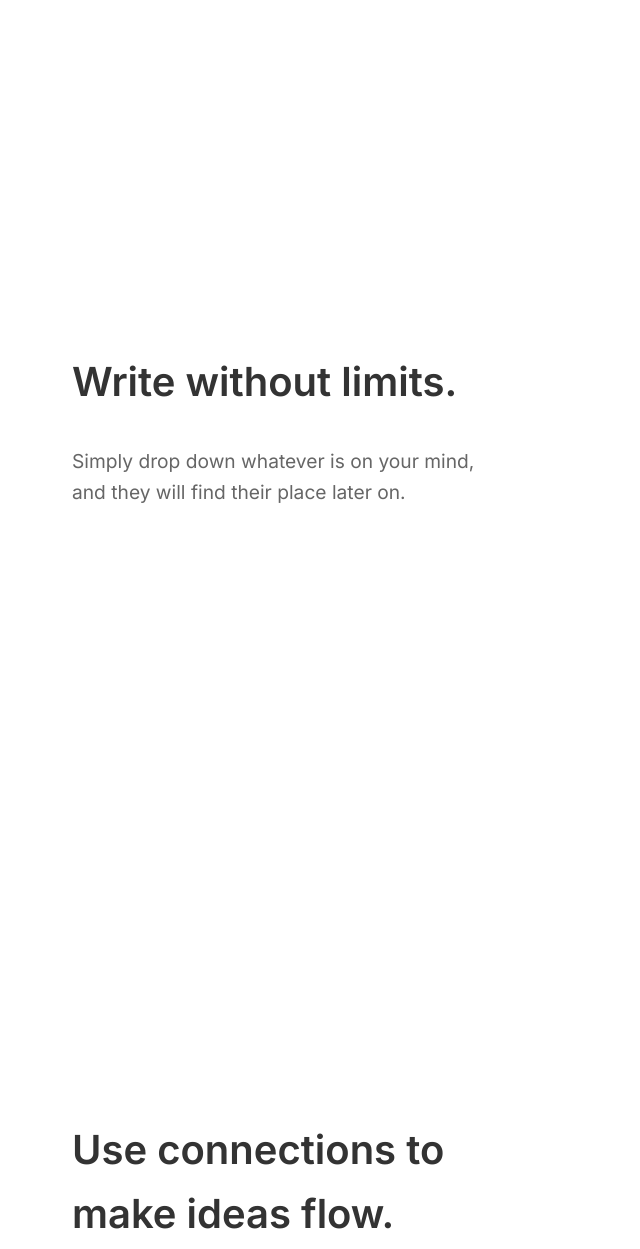
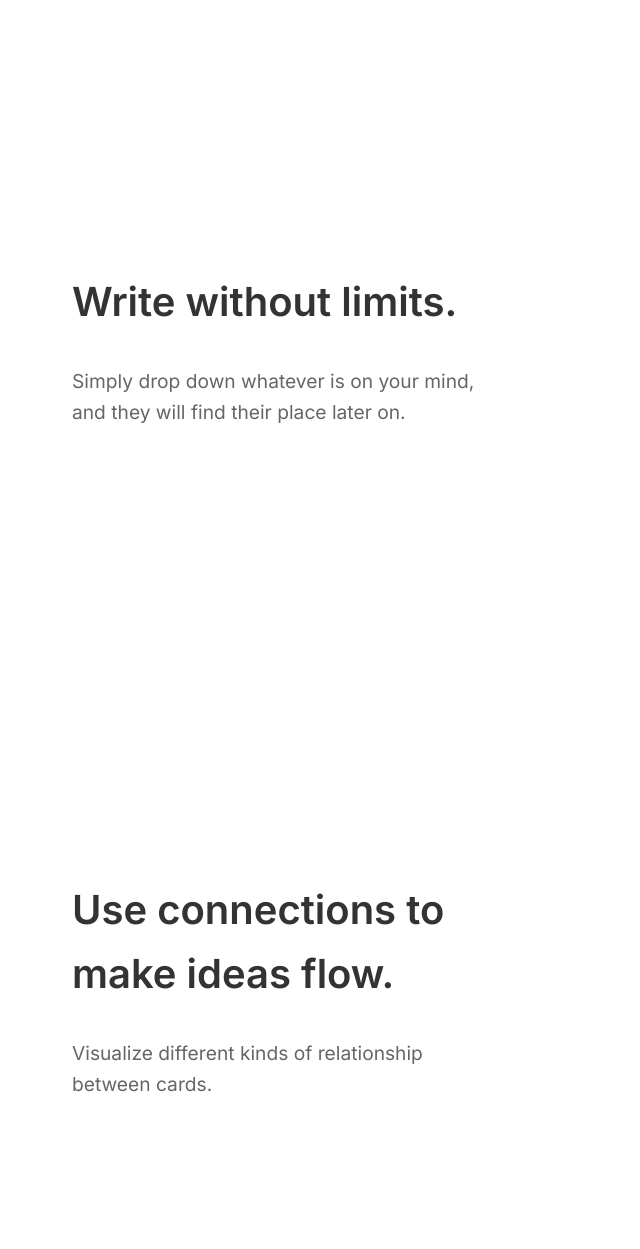
Before and after one commit to qianningxu/DD_landing_page, a plain HTML site: page index.html in a window 1280 px wide. Shown: the part 564-1813 px from the top of the page, without its empty margins (0-640 px from the left). Drawn offline with Linux system fonts and the light colour scheme.

Commit message:
slight adjustment

```diff
--- a/styles/layout.css
+++ b/styles/layout.css
@@ -54,7 +54,7 @@ header {
 }
 
 .section_one {
-  min-height: 100vh;
+  min-height: 80vh;
   width: 100%;
   scroll-snap-align: start;
   display: flex;
@@ -64,7 +64,7 @@ header {
 }
 
 .section {
-  min-height: 100vh;
+  min-height: 80vh;
   width: 100%;
   scroll-snap-align: start;
   display: flex;
```
